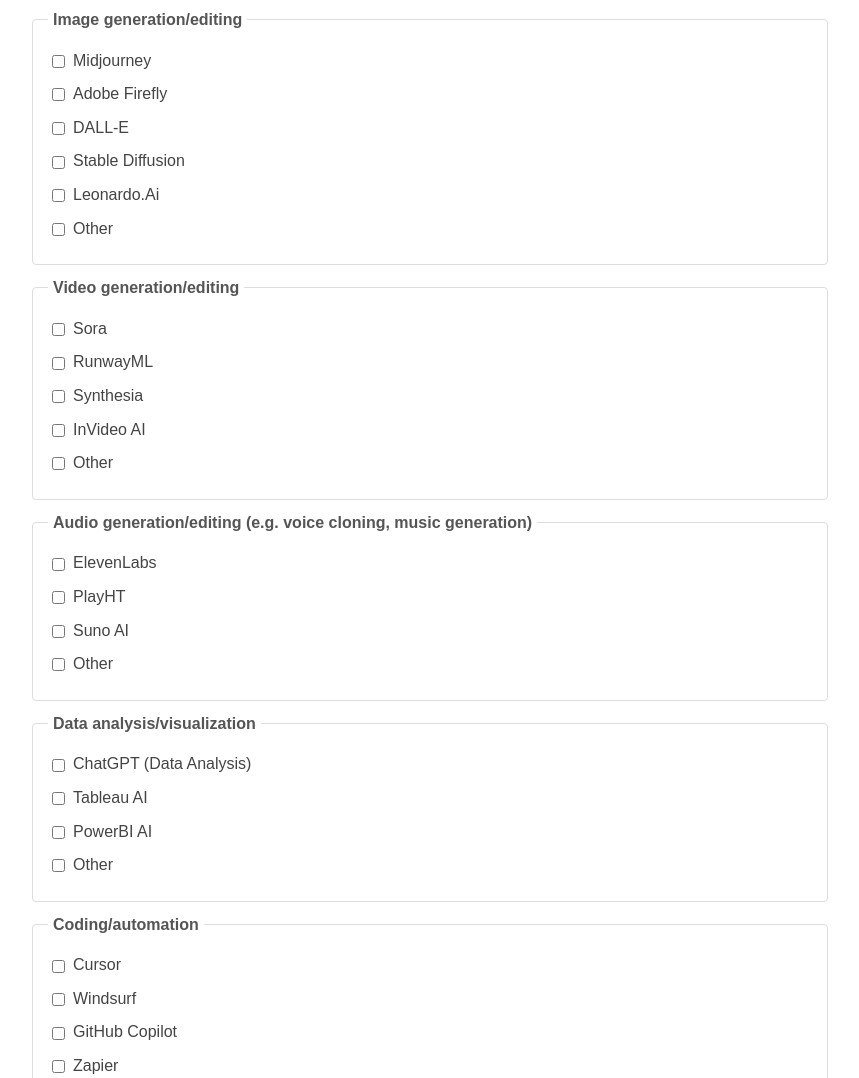
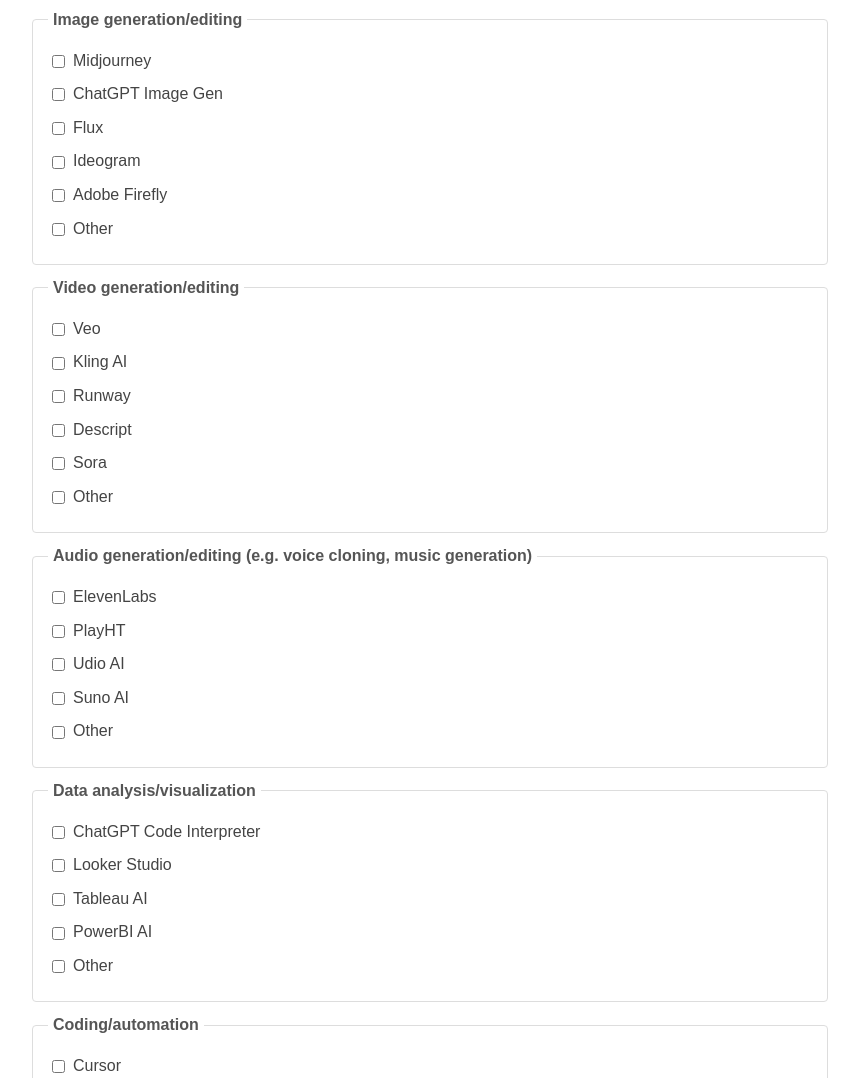
Before and after one commit to ericxyz86/ddb-ai-survey2, a plain HTML site: page index.html in a window 1280 px wide. Shown: the part 3585-4663 px from the top of the page, without its empty margins (210-1069 px from the left). Drawn offline with Linux system fonts and the light colour scheme.

Commit message:
Update AI tools list and ensure consistency between form and survey
- Updated image generation tools to include ChatGPT Image Gen, Flux, Ideogram
- Updated video production tools to include Veo, Kling AI, Runway, Descript, Sora
- Added Udio AI to audio generation tools
- Updated data analysis tools to include ChatGPT Code Interpreter, Looker Studio, Tableau AI, PowerBI AI
- Ensured consistent naming and removed redundant tools
- Aligned survey.md with form fields in index.html

```diff
--- a/index.html
+++ b/index.html
@@ -178,19 +178,20 @@
                 <fieldset>
                     <legend>Image generation/editing</legend>
                     <div><input type="checkbox" id="image_midjourney" name="ai_tools_image_generation[]" value="Midjourney"><label for="image_midjourney">Midjourney</label></div>
+                    <div><input type="checkbox" id="image_chatgpt" name="ai_tools_image_generation[]" value="ChatGPT Image Gen"><label for="image_chatgpt">ChatGPT Image Gen</label></div>
+                    <div><input type="checkbox" id="image_flux" name="ai_tools_image_generation[]" value="Flux"><label for="image_flux">Flux</label></div>
+                    <div><input type="checkbox" id="image_ideogram" name="ai_tools_image_generation[]" value="Ideogram"><label for="image_ideogram">Ideogram</label></div>
                     <div><input type="checkbox" id="image_firefly" name="ai_tools_image_generation[]" value="Adobe Firefly"><label for="image_firefly">Adobe Firefly</label></div>
-                    <div><input type="checkbox" id="image_dalle" name="ai_tools_image_generation[]" value="DALL-E"><label for="image_dalle">DALL-E</label></div>
-                    <div><input type="checkbox" id="image_stable_diffusion" name="ai_tools_image_generation[]" value="Stable Diffusion"><label for="image_stable_diffusion">Stable Diffusion</label></div>
-                    <div><input type="checkbox" id="image_leonardo" name="ai_tools_image_generation[]" value="Leonardo.Ai"><label for="image_leonardo">Leonardo.Ai</label></div>
                     <div><input type="checkbox" id="image_other_checkbox" name="ai_tools_image_generation[]" value="Other_Image_Gen"><label for="image_other_checkbox">Other</label></div>
                     <input type="text" id="image_other_specify" name="ai_tools_image_generation_other" placeholder="Specify other image generation tools">
                 </fieldset>
                  <fieldset>
                     <legend>Video generation/editing</legend>
+                    <div><input type="checkbox" id="video_veo" name="ai_tools_video_generation[]" value="Veo"><label for="video_veo">Veo</label></div>
+                    <div><input type="checkbox" id="video_kling" name="ai_tools_video_generation[]" value="Kling AI"><label for="video_kling">Kling AI</label></div>
+                    <div><input type="checkbox" id="video_runway" name="ai_tools_video_generation[]" value="Runway"><label for="video_runway">Runway</label></div>
+                    <div><input type="checkbox" id="video_descript" name="ai_tools_video_generation[]" value="Descript"><label for="video_descript">Descript</label></div>
                     <div><input type="checkbox" id="video_sora" name="ai_tools_video_generation[]" value="Sora"><label for="video_sora">Sora</label></div>
-                    <div><input type="checkbox" id="video_runway" name="ai_tools_video_generation[]" value="RunwayML"><label for="video_runway">RunwayML</label></div>
-                    <div><input type="checkbox" id="video_synthesia" name="ai_tools_video_generation[]" value="Synthesia"><label for="video_synthesia">Synthesia</label></div>
-                    <div><input type="checkbox" id="video_invideo" name="ai_tools_video_generation[]" value="InVideo AI"><label for="video_invideo">InVideo AI</label></div>
                     <div><input type="checkbox" id="video_other_checkbox" name="ai_tools_video_generation[]" value="Other_Video_Gen"><label for="video_other_checkbox">Other</label></div>
                     <input type="text" id="video_other_specify" name="ai_tools_video_generation_other" placeholder="Specify other video generation tools">
                 </fieldset>
@@ -198,13 +199,15 @@
                     <legend>Audio generation/editing (e.g. voice cloning, music generation)</legend>
                     <div><input type="checkbox" id="audio_elevenlabs" name="ai_tools_audio_generation[]" value="ElevenLabs"><label for="audio_elevenlabs">ElevenLabs</label></div>
                     <div><input type="checkbox" id="audio_playht" name="ai_tools_audio_generation[]" value="PlayHT"><label for="audio_playht">PlayHT</label></div>
+                    <div><input type="checkbox" id="audio_udio" name="ai_tools_audio_generation[]" value="Udio AI"><label for="audio_udio">Udio AI</label></div>
                     <div><input type="checkbox" id="audio_suno" name="ai_tools_audio_generation[]" value="Suno AI"><label for="audio_suno">Suno AI</label></div>
                     <div><input type="checkbox" id="audio_other_checkbox" name="ai_tools_audio_generation[]" value="Other_Audio_Gen"><label for="audio_other_checkbox">Other</label></div>
                     <input type="text" id="audio_other_specify" name="ai_tools_audio_generation_other" placeholder="Specify other audio generation tools">
                 </fieldset>
                 <fieldset>
                     <legend>Data analysis/visualization</legend>
-                    <div><input type="checkbox" id="data_chatgpt_analysis" name="ai_tools_data_analysis[]" value="ChatGPT (Data Analysis)"><label for="data_chatgpt_analysis">ChatGPT (Data Analysis)</label></div>
+                    <div><input type="checkbox" id="data_chatgpt_analysis" name="ai_tools_data_analysis[]" value="ChatGPT Code Interpreter"><label for="data_chatgpt_analysis">ChatGPT Code Interpreter</label></div>
+                    <div><input type="checkbox" id="data_looker" name="ai_tools_data_analysis[]" value="Looker Studio"><label for="data_looker">Looker Studio</label></div>
                     <div><input type="checkbox" id="data_tableau" name="ai_tools_data_analysis[]" value="Tableau AI"><label for="data_tableau">Tableau AI</label></div>
                     <div><input type="checkbox" id="data_powerbi" name="ai_tools_data_analysis[]" value="PowerBI AI"><label for="data_powerbi">PowerBI AI</label></div>
                     <div><input type="checkbox" id="data_other_checkbox" name="ai_tools_data_analysis[]" value="Other_Data_Analysis"><label for="data_other_checkbox">Other</label></div>
```
Also changed, not shown: 2 other files.
